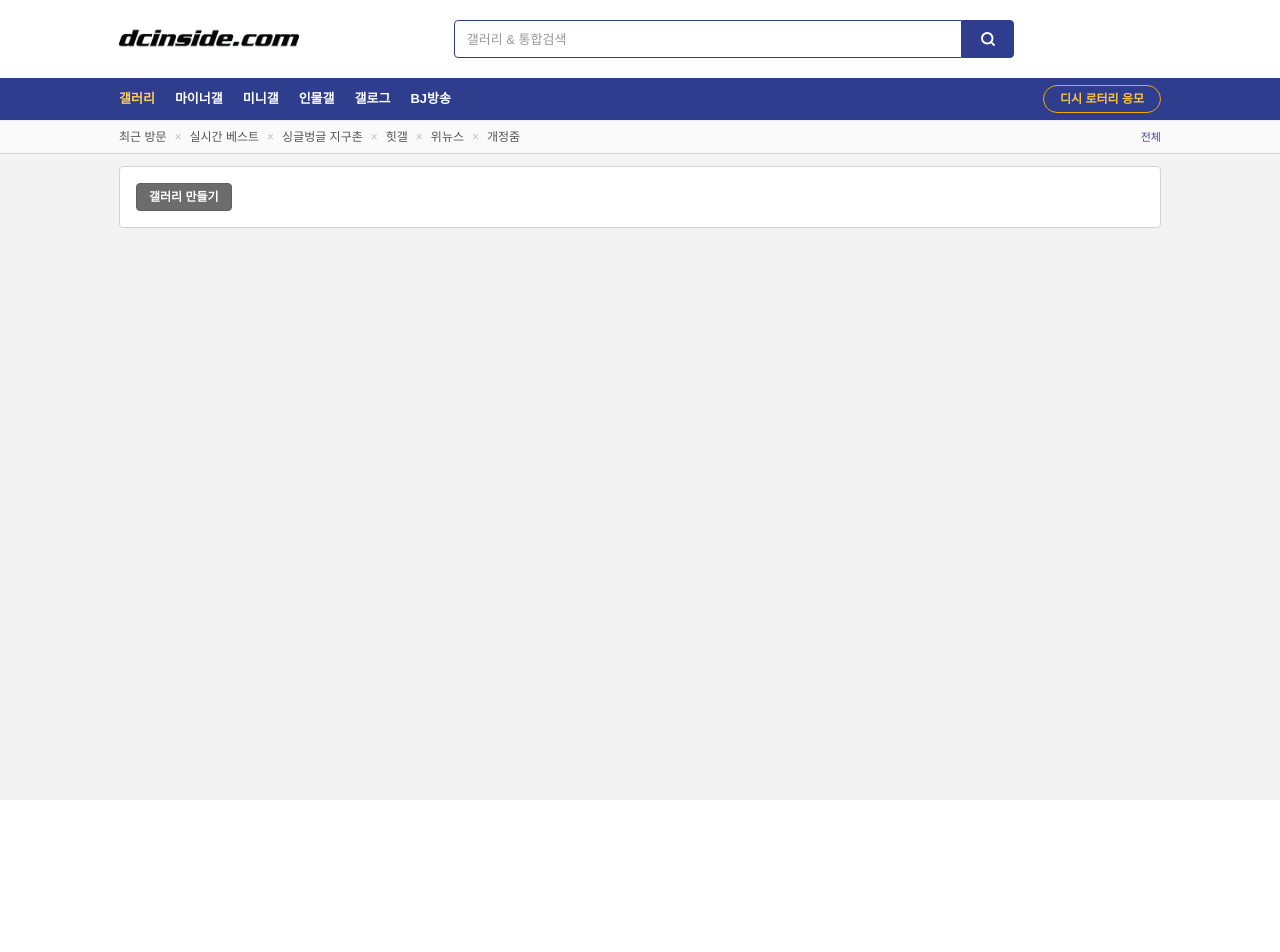
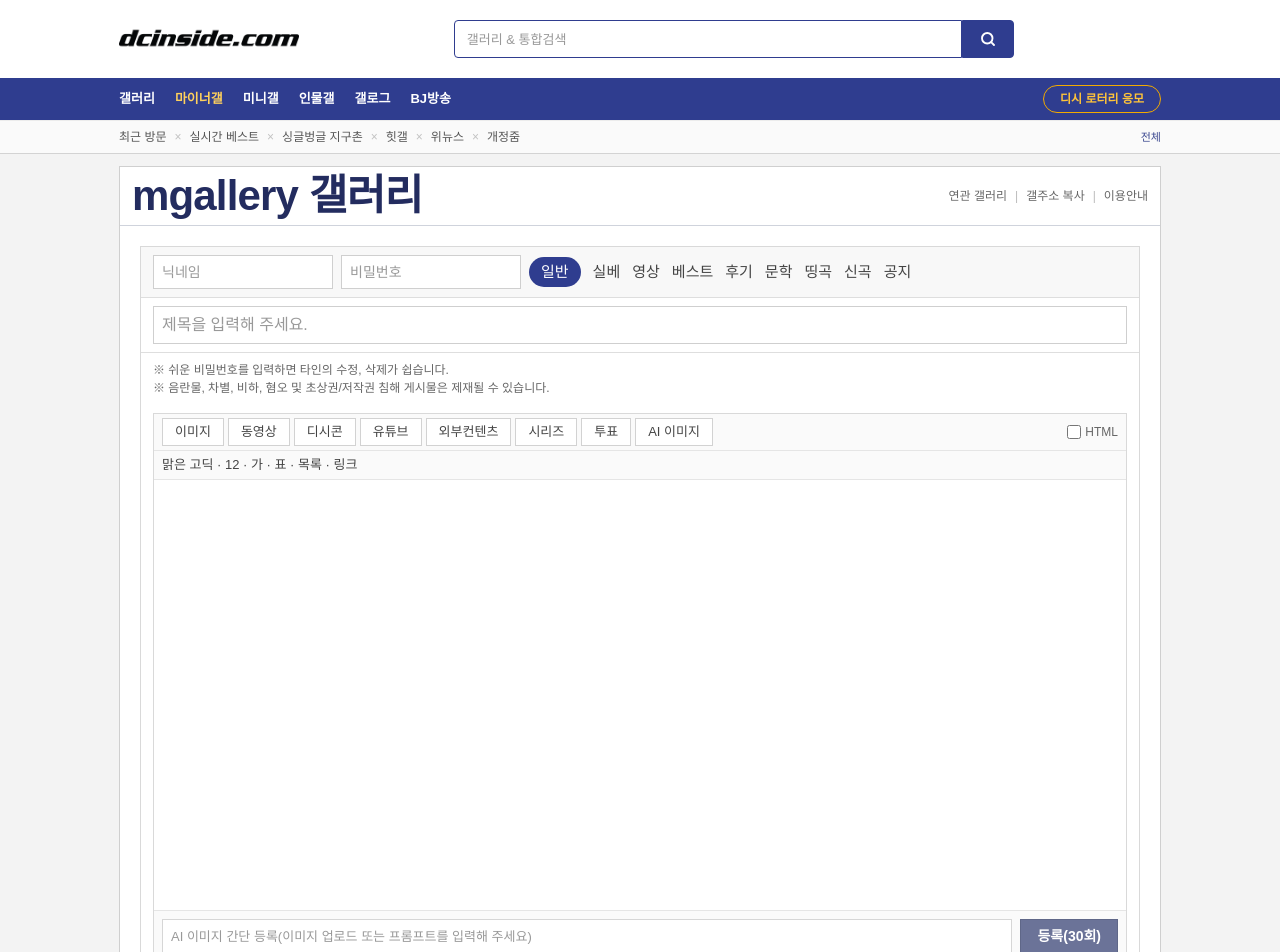
Before and after one commit to reinis7/dcinside-frontend, a React (Vite) app: page /gall/mgallery/board/write in a window 1280 px wide. Before the commit this address led to /gall. Shown: the top 952 px of the page. Before the commit the page ends 800 px from the top, so only its background shows below. Built offline with nearby package versions, Linux system fonts and the light colour scheme; no server answers.

Commit message:
GallMinorBoardListPage 수정

```diff
--- a/src/pages/gall/GallMinorBoardListPage.jsx
+++ b/src/pages/gall/GallMinorBoardListPage.jsx
@@ -123,12 +123,13 @@ export function GallMinorBoardListPage() {
   const [searchParams] = useSearchParams()
   const { isAuthed, viewer, logout } = useAuth()
   const galleryId = searchParams.get('id') || 'mgallery'
+  const [pageSize, setPageSize] = useState(50)
   const [galleryMeta, setGalleryMeta] = useState({
     title: `${galleryId} 갤러리`,
     description: '',
   })
   const { data, loading, error } = useQuery(MINOR_BOARD_LIST_QUERY, {
-    variables: { first: 30 },
+    variables: { first: pageSize },
     fetchPolicy: 'network-only',
   })
   const { data: galleryDetailData, loading: isGalleryDetailLoading } = useQuery(GALLERY_DETAIL_QUERY, {
@@ -197,6 +198,7 @@ export function GallMinorBoardListPage() {
   const galleryPostName = galleryDetail?.postName || '일반'
   const displayName = viewer?.username || viewer?.name || '회원'
   const loginHref = `/sign/login?s_url=${encodeURIComponent(`${loc.pathname}${loc.search}`)}`
+  const writeHref = `/gall/mgallery/board/write/?id=${encodeURIComponent(galleryId)}`
 
   return (
     <section className="grid grid-cols-[1fr_300px] gap-3">
@@ -237,12 +239,18 @@ export function GallMinorBoardListPage() {
             <span className="ml-3 text-[#333]">{galleryPostName}</span>
           </div>
           <div className="flex items-center gap-1">
-            <select className="h-[22px] border border-[#cfcfcf] bg-white px-1 text-[12px] text-[#444]">
-              <option>50개</option>
+            <select
+              value={String(pageSize)}
+              onChange={(e) => setPageSize(Number(e.target.value))}
+              className="h-[22px] border border-[#cfcfcf] bg-white px-1 text-[12px] text-[#444]"
+            >
+              <option value="20">20개</option>
+              <option value="50">50개</option>
+              <option value="100">100개</option>
             </select>
-            <button type="button" className="h-[22px] rounded-sm border border-[#9da9c6] bg-white px-2 text-[12px] font-bold text-[#2f3d8f]">
+            <Link to={writeHref} className="inline-flex h-[22px] items-center rounded-sm border border-[#9da9c6] bg-white px-2 text-[12px] font-bold text-[#2f3d8f]">
               ✎ 글쓰기
-            </button>
+            </Link>
           </div>
         </div>
 
--- /dev/null
+++ b/src/pages/gall/GallMinorBoardWritePage.jsx
@@ -0,0 +1,142 @@
+import { gql } from '@apollo/client/core'
+import { useQuery } from '@apollo/client/react'
+import { useMemo, useState } from 'react'
+import { Link, useNavigate, useSearchParams } from 'react-router-dom'
+
+const GALLERY_DETAIL_QUERY = gql`
+  query GalleryWriteDetail($galleryId: String!) {
+    dcinsideGalleryByGalleryId(galleryId: $galleryId) {
+      galleryId
+      title
+      postName
+    }
+  }
+`
+
+function stripHtml(html) {
+  if (!html) return ''
+  return html.replace(/<[^>]*>/g, ' ').replace(/\s+/g, ' ').trim()
+}
+
+export function GallMinorBoardWritePage() {
+  const navigate = useNavigate()
+  const [searchParams] = useSearchParams()
+  const galleryId = searchParams.get('id') || 'mgallery'
+  const { data } = useQuery(GALLERY_DETAIL_QUERY, {
+    variables: { galleryId },
+    fetchPolicy: 'network-only',
+  })
+  const gallery = data?.dcinsideGalleryByGalleryId ?? null
+  const galleryTitle = gallery?.title ? stripHtml(gallery.title) : `${galleryId} 갤러리`
+  const [title, setTitle] = useState('')
+  const [nickname, setNickname] = useState('')
+
+  const listHref = useMemo(() => `/gall/mgallery/board/lists/?id=${encodeURIComponent(galleryId)}`, [galleryId])
+
+  return (
+    <section className="border border-[#cfcfcf] bg-white">
+      <div className="flex items-center justify-between border-b border-[#cfd3dc] px-3 py-2">
+        <h2 className="text-[42px] leading-none font-bold tracking-[-0.02em] text-[#232c5f]">{galleryTitle}</h2>
+        <div className="flex items-center gap-2 text-[12px] text-[#666]">
+          <a href="#" className="hover:underline" onClick={(e) => e.preventDefault()}>
+            연관 갤러리
+          </a>
+          <span className="text-[#bbb]">|</span>
+          <a href="#" className="hover:underline" onClick={(e) => e.preventDefault()}>
+            갤주소 복사
+          </a>
+          <span className="text-[#bbb]">|</span>
+          <a href="#" className="hover:underline" onClick={(e) => e.preventDefault()}>
+            이용안내
+          </a>
+        </div>
+      </div>
+
+      <div className="p-5">
+        <div className="border border-[#d9d9d9]">
+          <div className="grid grid-cols-[180px_180px_1fr] gap-2 border-b border-[#dedede] bg-[#f8f8f8] px-3 py-2">
+            <input
+              value={nickname}
+              onChange={(e) => setNickname(e.target.value)}
+              className="h-[34px] border border-[#cfcfcf] bg-white px-2 text-[14px]"
+              placeholder="닉네임"
+            />
+            <input className="h-[34px] border border-[#cfcfcf] bg-white px-2 text-[14px]" placeholder="비밀번호" />
+            <div className="flex items-center gap-3 text-[15px] text-[#444]">
+              <span className="inline-flex rounded-full bg-[#2f3d8f] px-3 py-1 text-white">일반</span>
+              <span>실베</span>
+              <span>영상</span>
+              <span>베스트</span>
+              <span>후기</span>
+              <span>문학</span>
+              <span>띵곡</span>
+              <span>신곡</span>
+              <span>공지</span>
+            </div>
+          </div>
+
+          <div className="border-b border-[#dedede] px-3 py-2">
+            <input
+              value={title}
+              onChange={(e) => setTitle(e.target.value)}
+              className="h-[38px] w-full border border-[#cfcfcf] bg-white px-2 text-[16px]"
+              placeholder="제목을 입력해 주세요."
+            />
+          </div>
+
+          <div className="px-3 py-2 text-[12px] text-[#666]">
+            <div>※ 쉬운 비밀번호를 입력하면 타인의 수정, 삭제가 쉽습니다.</div>
+            <div>※ 음란물, 차별, 비하, 혐오 및 초상권/저작권 침해 게시물은 제재될 수 있습니다.</div>
+          </div>
+
+          <div className="px-3 pb-3 pt-2">
+            <div className="border border-[#d9d9d9] bg-[#fafafa]">
+              <div className="flex items-center gap-1 border-b border-[#e5e5e5] px-2 py-1">
+                {['이미지', '동영상', '디시콘', '유튜브', '외부컨텐츠', '시리즈', '투표', 'AI 이미지'].map((item) => (
+                  <button key={item} type="button" className="h-[28px] border border-[#d2d2d2] bg-white px-3 text-[13px] text-[#444]">
+                    {item}
+                  </button>
+                ))}
+                <label className="ml-auto flex items-center gap-1 text-[12px] text-[#666]">
+                  <input type="checkbox" className="h-3.5 w-3.5" />
+                  HTML
+                </label>
+              </div>
+
+              <div className="border-b border-[#e5e5e5] px-2 py-1 text-[13px] text-[#444]">
+                맑은 고딕 · 12 · 가 · 표 · 목록 · 링크
+              </div>
+
+              <div className="h-[430px] bg-white" />
+
+              <div className="flex items-center border-t border-[#e5e5e5] bg-[#fafafa] p-2">
+                <input
+                  className="h-[36px] flex-1 border border-[#d6d6d6] bg-white px-2 text-[13px]"
+                  placeholder="AI 이미지 간단 등록(이미지 업로드 또는 프롬프트를 입력해 주세요)"
+                />
+                <button type="button" className="ml-2 h-[36px] border border-[#5f6788] bg-[#6b7398] px-4 text-[14px] font-semibold text-white">
+                  등록(30회)
+                </button>
+              </div>
+            </div>
+          </div>
+        </div>
+
+        <div className="mt-6 flex justify-end gap-2">
+          <button type="button" className="h-[48px] min-w-[98px] rounded border border-[#4d4d4d] bg-[#666] px-6 text-[22px] font-bold text-white" onClick={() => navigate(listHref)}>
+            취소
+          </button>
+          <button type="button" className="h-[48px] min-w-[98px] rounded border border-[#293f90] bg-[#2f4aa0] px-6 text-[22px] font-bold text-white">
+            등록
+          </button>
+        </div>
+
+        <div className="mt-4">
+          <Link to={listHref} className="text-[12px] text-[#334499] hover:underline">
+            목록으로 돌아가기
+          </Link>
+        </div>
+      </div>
+    </section>
+  )
+}
--- a/src/routes/gallRoutes.jsx
+++ b/src/routes/gallRoutes.jsx
@@ -6,6 +6,7 @@ import { GallPersonIndexPage } from '../pages/gall/GallPersonIndexPage'
 import { GallCreateStubPage } from '../pages/gall/GallCreateStubPage'
 import { GallBoardViewPage } from '../pages/gall/GallBoardViewPage'
 import { GallMinorBoardListPage } from '../pages/gall/GallMinorBoardListPage'
+import { GallMinorBoardWritePage } from '../pages/gall/GallMinorBoardWritePage'
 import { RequireAuth } from '../auth/RequireAuth'
 import { Header } from '../components/common/Header'
 
@@ -32,6 +33,7 @@ export function GallRoutes() {
         <Route path="p" element={<GallPersonIndexPage />} />
         <Route path="p/create" element={<RequireAuth cancelTo="/gall/p"><GallCreateStubPage /></RequireAuth>} />
         <Route path="mgallery/board/lists" element={<GallMinorBoardListPage />} />
+        <Route path="mgallery/board/write" element={<GallMinorBoardWritePage />} />
         <Route path="board/view" element={<GallBoardViewPage />} />
         <Route path="*" element={<Navigate to="/gall" replace />} />
       </Routes>
```
